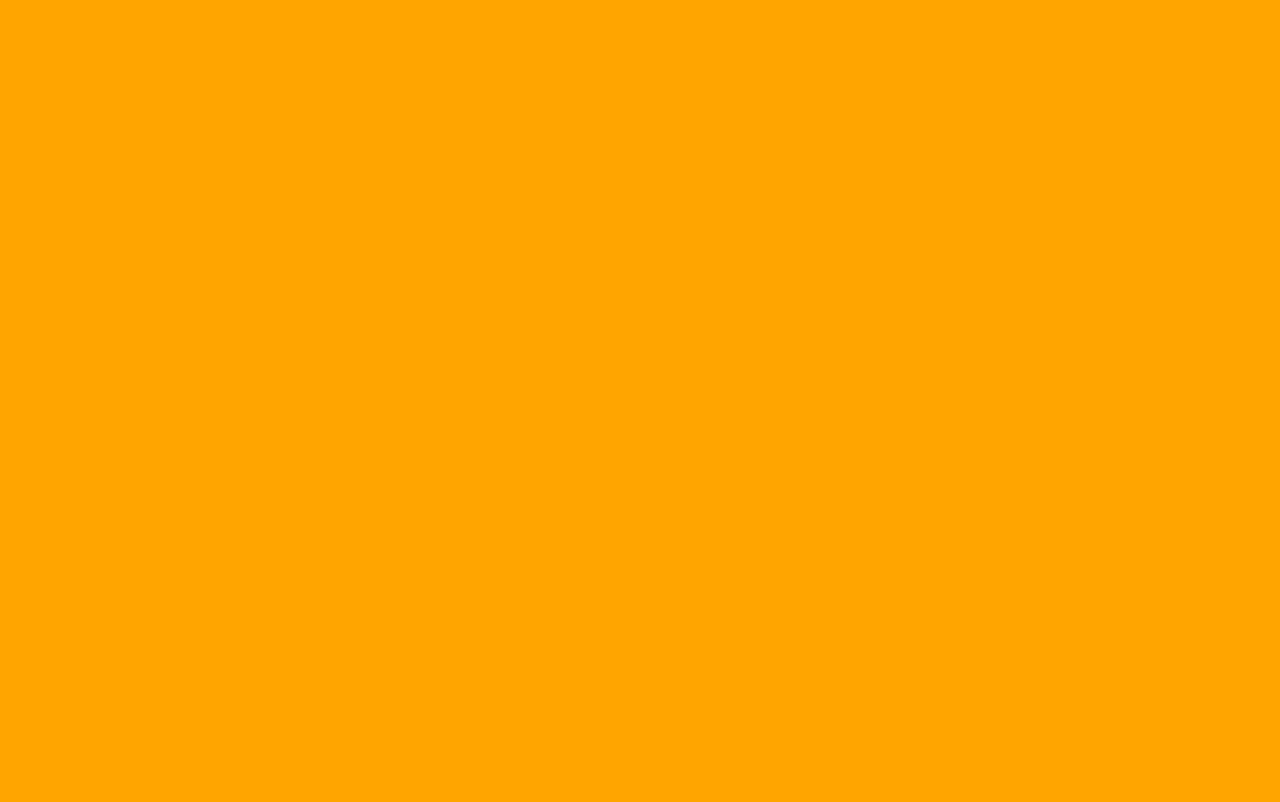
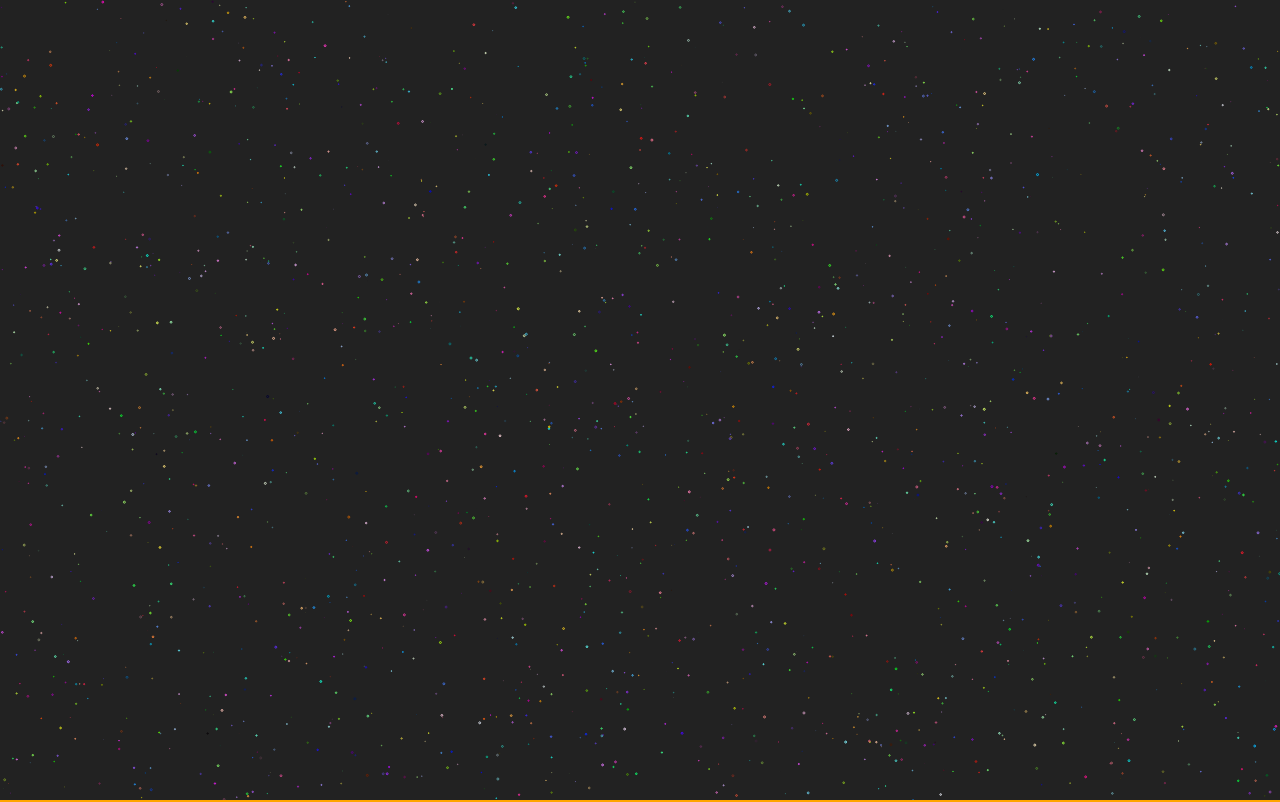
Before and after one commit to Hoxtygen/canvas, a plain HTML site: page index.html in a window 1280 px wide. Shown: the top 802 px of the page. Drawn offline with nearby package versions, Linux system fonts and the light colour scheme.

Commit message:
Add canvas js file

```diff
--- a/index.html
+++ b/index.html
@@ -32,6 +32,6 @@
 
 
     <script src="https://cdnjs.cloudflare.com/ajax/libs/jquery/3.4.1/jquery.js"></script>
-    <script src="n_canvas.js"></script>
+    <script src="canvas.js"></script>
 </body>
 </html>
```
